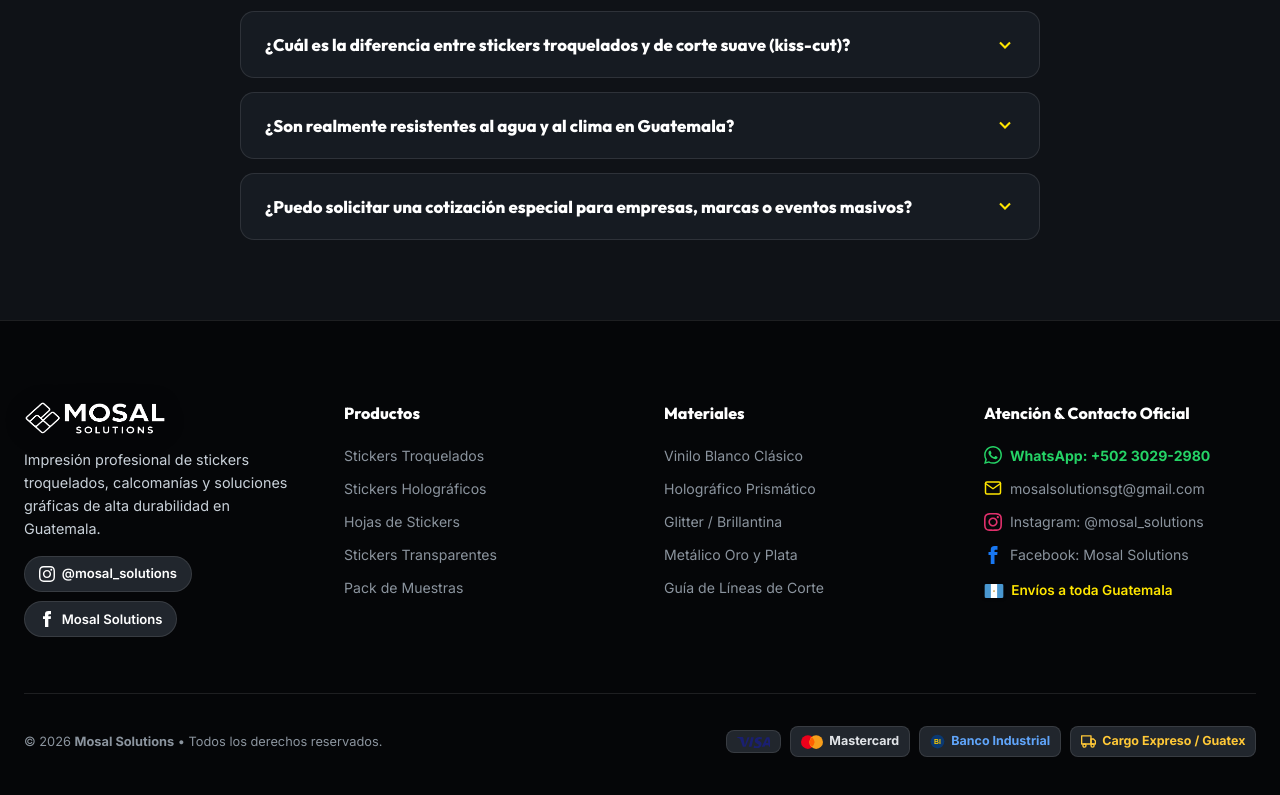
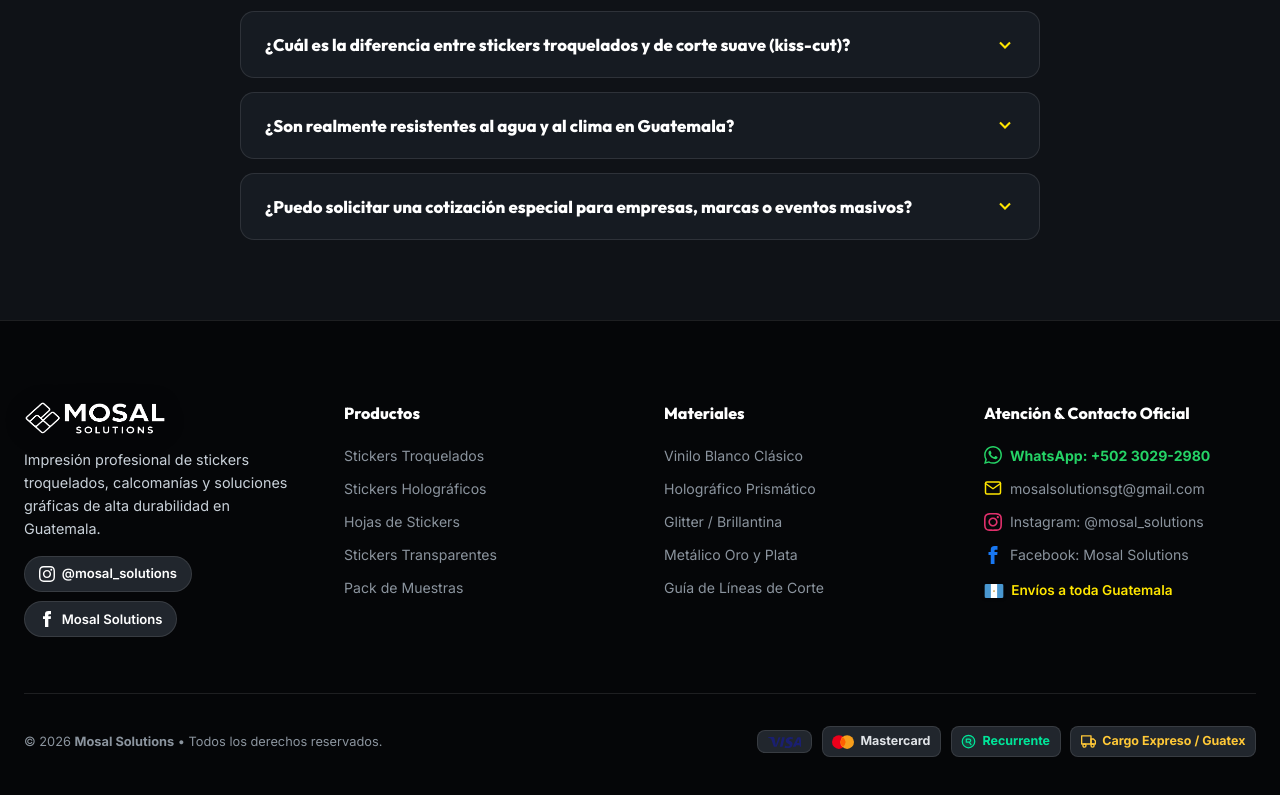
Before and after one commit to mosalsolutionsgt/mosal-stickers, a website built with Vite: page index.html in a window 1280 px wide. Shown: the part 6509-7304 px from the top of the page. Built offline with nearby package versions, Linux system fonts and the light colour scheme.

Commit message:
feat: replace Banco Industrial with Recurrente badge in footer

```diff
--- a/index.html
+++ b/index.html
@@ -1218,10 +1218,13 @@
           <svg width="22" height="14" viewBox="0 0 32 20"><circle cx="10" cy="10" r="10" fill="#EB001B"/><circle cx="22" cy="10" r="10" fill="#F79E1B"/><path d="M16 3.07A9.97 9.97 0 0 1 19.8 10 9.97 9.97 0 0 1 16 16.93 9.97 9.97 0 0 1 12.2 10 9.97 9.97 0 0 1 16 3.07z" fill="#FF5F00"/></svg>
           <span>Mastercard</span>
         </span>
-        <!-- Banco Industrial -->
-        <span class="payment-badge" style="color: #60a5fa;" title="Transferencias Banco Industrial">
-          <svg width="15" height="15" viewBox="0 0 24 24"><circle cx="12" cy="12" r="11" fill="#0A3871"/><text x="12" y="16" font-size="11" font-weight="900" fill="#FFCC00" text-anchor="middle" font-family="sans-serif">BI</text></svg>
-          <span>Banco Industrial</span>
+        <!-- Recurrente Guatemala -->
+        <span class="payment-badge" style="color: #00e599;" title="Pagos Seguros con Recurrente Guatemala">
+          <svg width="15" height="15" viewBox="0 0 24 24" fill="none">
+            <circle cx="12" cy="12" r="10" fill="rgba(0, 229, 153, 0.15)" stroke="#00e599" stroke-width="2"/>
+            <path d="M8.5 8h4.5a2.5 2.5 0 0 1 0 5H8.5V8zm4.5 5l3 4" stroke="#00e599" stroke-width="2" stroke-linecap="round" stroke-linejoin="round"/>
+          </svg>
+          <span style="color: #00e599;">Recurrente</span>
         </span>
         <!-- Cargo Expreso / Guatex -->
         <span class="payment-badge" style="color: #FFC837;" title="Envíos con Cargo Expreso y Guatex">
```
